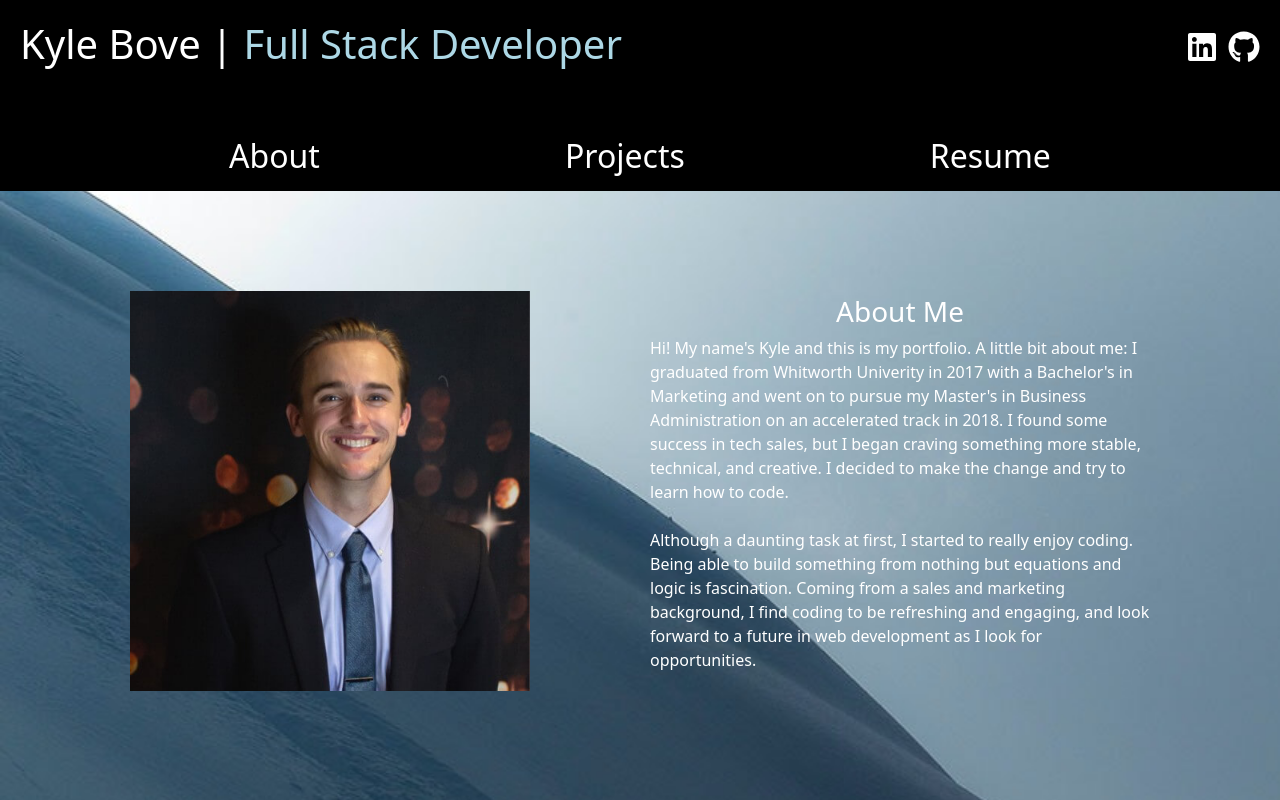
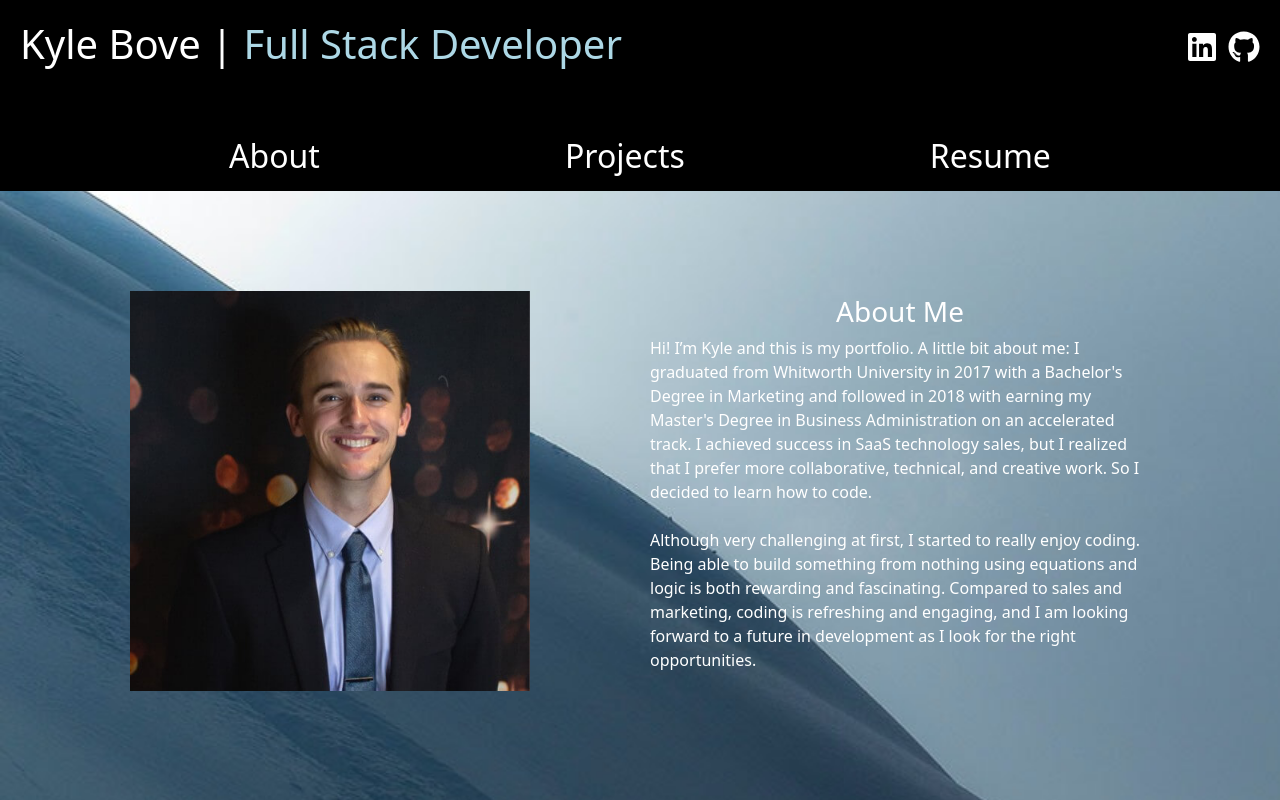
Before and after one commit to Kbove/Portfolio-3.0, a React (Create React App) app: page / in a window 1280 px wide. Shown: the top 800 px of the page. Built offline with nearby package versions, Linux system fonts and the light colour scheme.

Commit message:
updated resume

```diff
--- a/src/components/pages/About.js
+++ b/src/components/pages/About.js
@@ -16,14 +16,10 @@ export default function About() {
                 <img className='headshot' style={{ width: '400px' }} src={headshot} ></img>
                 <div className='blurb-container'>
                     <h3 className='about-me'>About Me</h3>
-                    <p>Hi! My name's Kyle and this is my portfolio. A little bit about me: I graduated from Whitworth
-                        Univerity in 2017 with a Bachelor's in Marketing and went on to pursue my Master's in Business
-                        Administration on an accelerated track in 2018. I found some success in tech sales, but I began
-                        craving something more stable, technical, and creative. I decided to make the change and try to
-                        learn how to code.
+                    <p>Hi! I’m Kyle and this is my portfolio. A little bit about me: I graduated from Whitworth University in 2017 with a Bachelor's Degree in Marketing and followed in 2018 with earning my Master's Degree in Business Administration on an accelerated track. I achieved success in SaaS technology sales, but I realized that I prefer more collaborative, technical, and creative work. So I decided to learn how to code.
                         <br />
                         <br />
-                        Although a daunting task at first, I started to really enjoy coding. Being able to build something from nothing but equations and logic is fascination. Coming from a sales and marketing background, I find coding to be refreshing and engaging, and look forward to a future in web development as I look for opportunities.
+                        Although very challenging at first, I started to really enjoy coding. Being able to build something from nothing using equations and logic is both rewarding and fascinating. Compared to sales and marketing, coding is refreshing and engaging, and I am looking forward to a future in development as I look for the right opportunities.
                     </p>
                 </div>
             </div>
```
